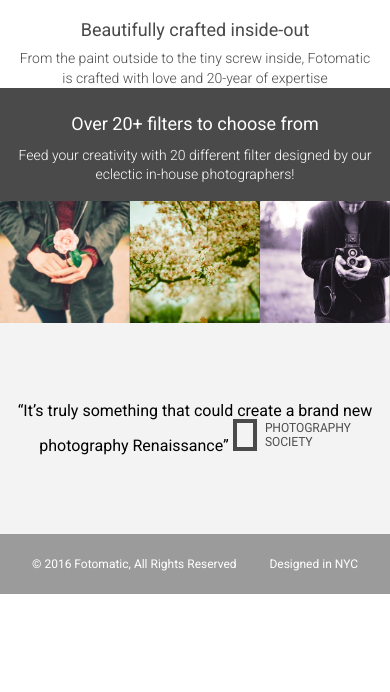
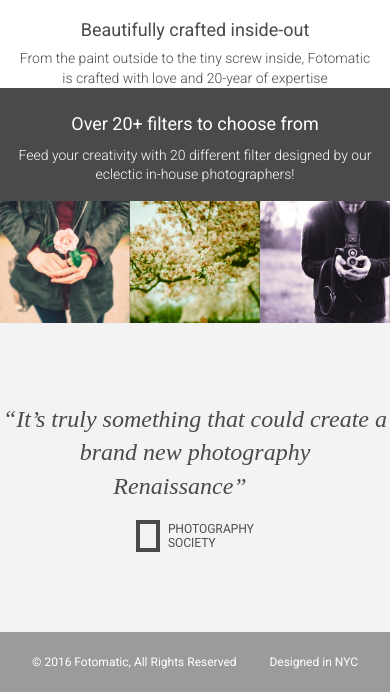
Before and after one commit to jjunglen/F1C1, a plain HTML site: page fotomatic_broken/index.html in a window 390 px wide. Shown: the part 1026-1718 px from the top of the page. Before the commit the page ends 1620 px from the top, so only its background shows below. Drawn offline with Linux system fonts and the light colour scheme; a web font is replaced by a local one.

Commit message:
Final Commit

```diff
--- a/fotomatic_broken/resources/css/style.css
+++ b/fotomatic_broken/resources/css/style.css
@@ -318,7 +318,7 @@ header .mobile {
   max-width: 100%;
   padding: 0 1%;
   display: flex;
-  justify-content: center;
+
 }
 
 #filters-section img {
@@ -369,19 +369,18 @@ header .mobile {
   padding: 5rem 0;
 }
 
-#quotes-section quote {
+#quotes-section .quote {
   padding-right: 1.875rem;
   font-family: "Palatino-Italic", serif;
   font-size: 1.875rem;
   line-height: 1.1;
   font-style: italic;
   color: #4a4a4a;
-  padding-right: 1.875rem;
-
 }
 
 #quotes-section quote-citation {
   height: 1.875rem;
+  margin-left: 1.875rem;
 }
 
 @media only screen and (max-width: 760px) {
@@ -389,12 +388,12 @@ header .mobile {
     padding: 1.875rem .625rem;
   }
 
-  #quotes-section quote {
+  #quotes-section .quote {
     font-size: 1.5rem;
     line-height: 1.4;
   }
 
-  #quotes-section quote-citation {
+  #quotes-section .quote-citation {
     display: block;
     padding-top: 1rem;
     margin: auto;
```
